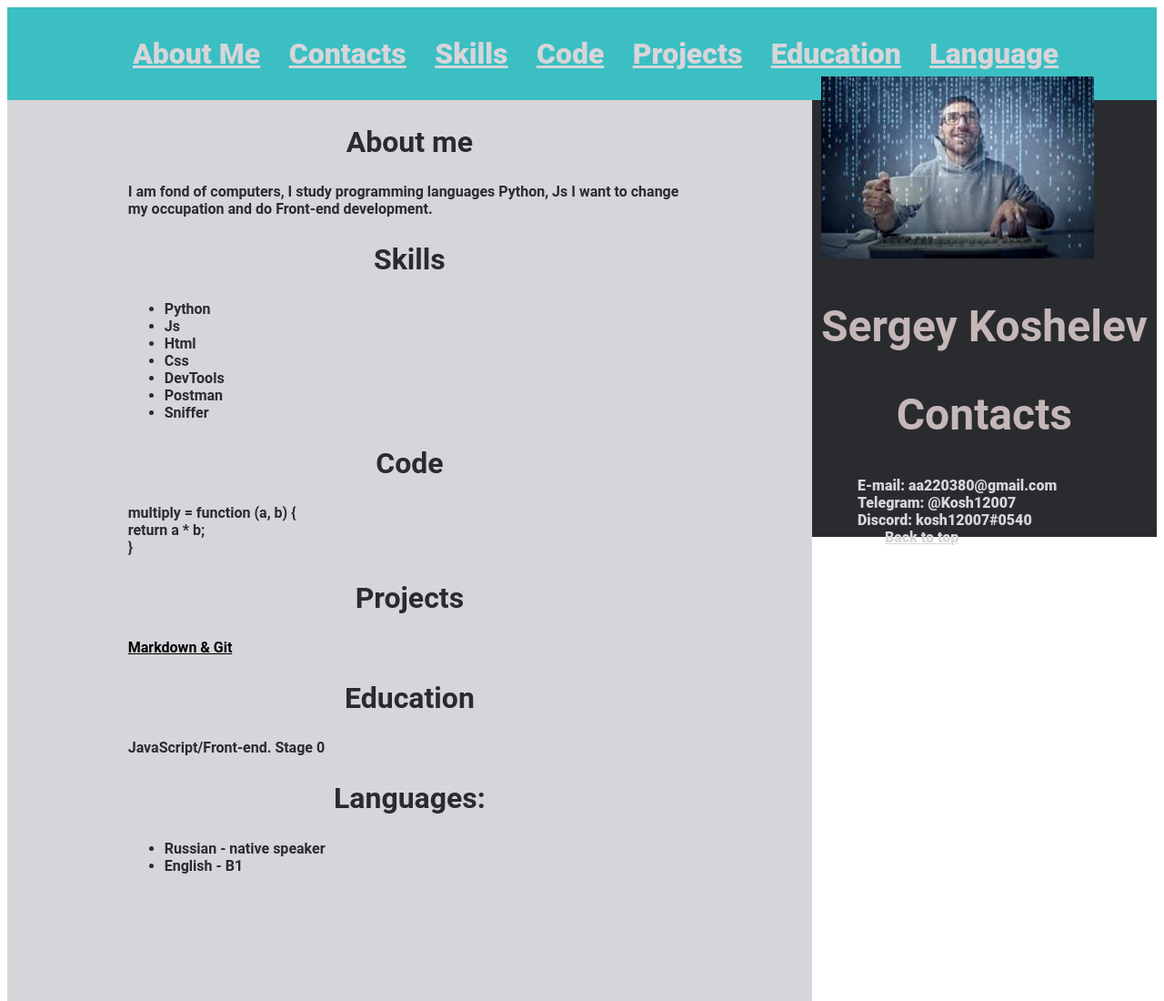
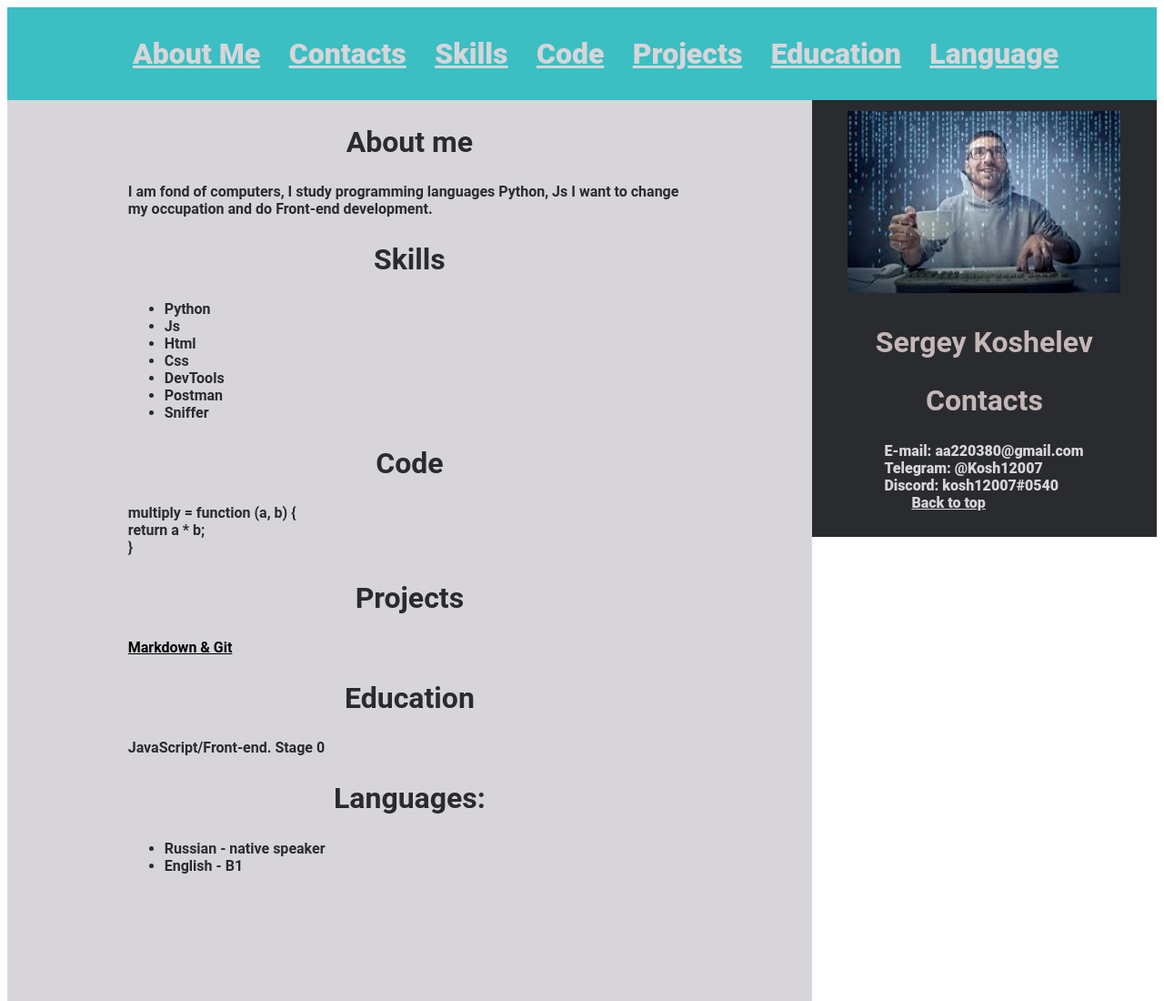
Before and after one commit to kosh12007/rsschool-cv, a plain HTML site: page index.html in a window 1280 px wide. Shown: the top 1100 px of the page at 91% size. Drawn offline with Linux system fonts and the light colour scheme; a web font is replaced by a local one.

Commit message:
Revert "Rsschool cv html"

```diff
--- a/style.css
+++ b/style.css
@@ -20,12 +20,12 @@ html {
 }
 
 h1 {
-    font-size: 2em;
+    font-size: 4vh;
     text-align: center;
 }
 
 h2 {
-    font-size: 2em;
+    font-size: 4vh;
     text-align: center;
 }
 
@@ -60,7 +60,7 @@ align-self: start;
 
 aside {
   color: rgb(197, 183, 183);
-  font-size: 1.5em;
+  font-size: 2em;
   font-weight: bold;
   display: flex;
   justify-content: center;
```
